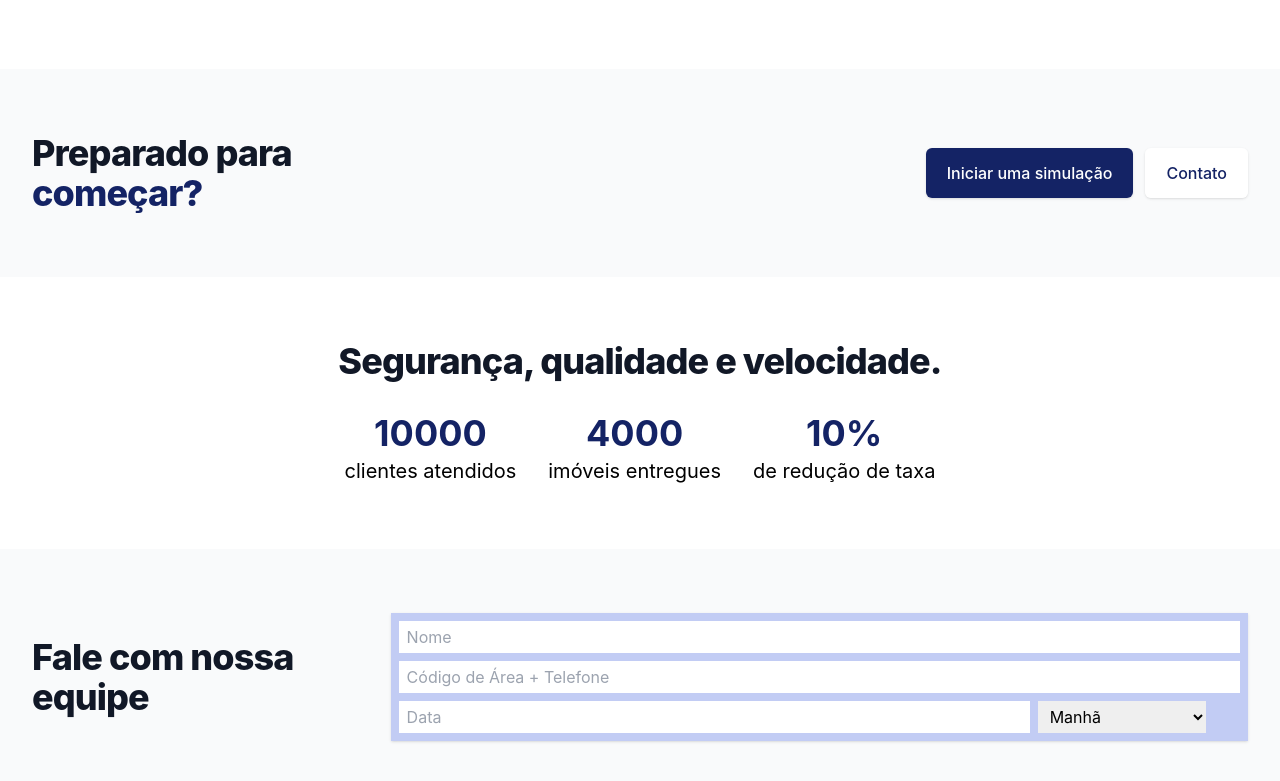
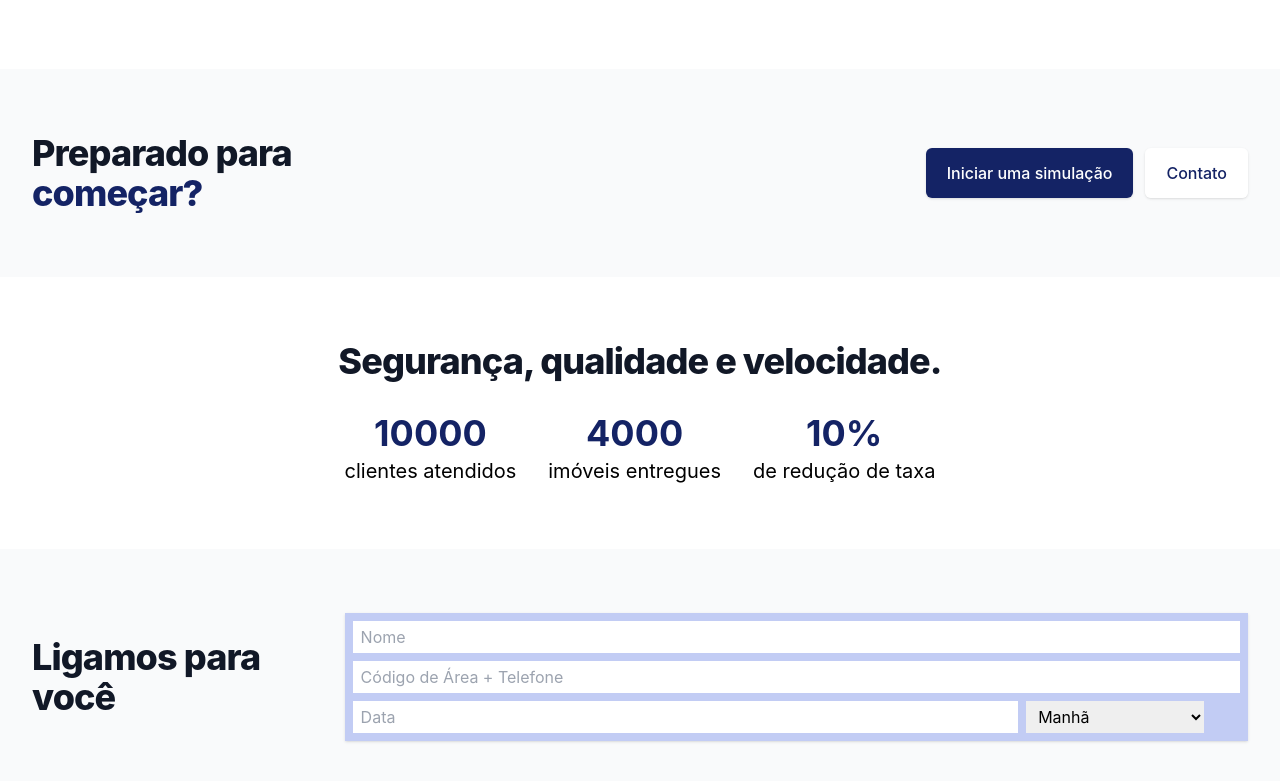
Before and after one commit to gustavoasb/landing-guerra, a React (Create React App) app: page / in a window 1280 px wide. Shown: the part 1217-1998 px from the top of the page. Built offline with nearby package versions, Linux system fonts and the light colour scheme.

Commit message:
feat: change contact message

```diff
--- a/src/components/Contact.js
+++ b/src/components/Contact.js
@@ -3,7 +3,7 @@ export default function Contact() {
     <div className="bg-gray-50">
       <div className="max-w-7xl mx-auto py-12 px-4 sm:px-6 lg:py-16 lg:px-8 lg:flex lg:items-center lg:justify-between">
         <h2 className="text-3xl font-extrabold tracking-tight text-gray-900 sm:text-4xl mb-4 lg:mb-0">
-          <span className="block">Fale com nossa equipe</span>
+          <span className="block">Ligamos para você</span>
         </h2>
         <form className="flex flex-row flex-wrap gap-2 w-3/2 bg-blue-100 p-2 shadow">
             <input className="px-2 py-1 w-full outline-blue-100" placeholder="Nome"/>
```
